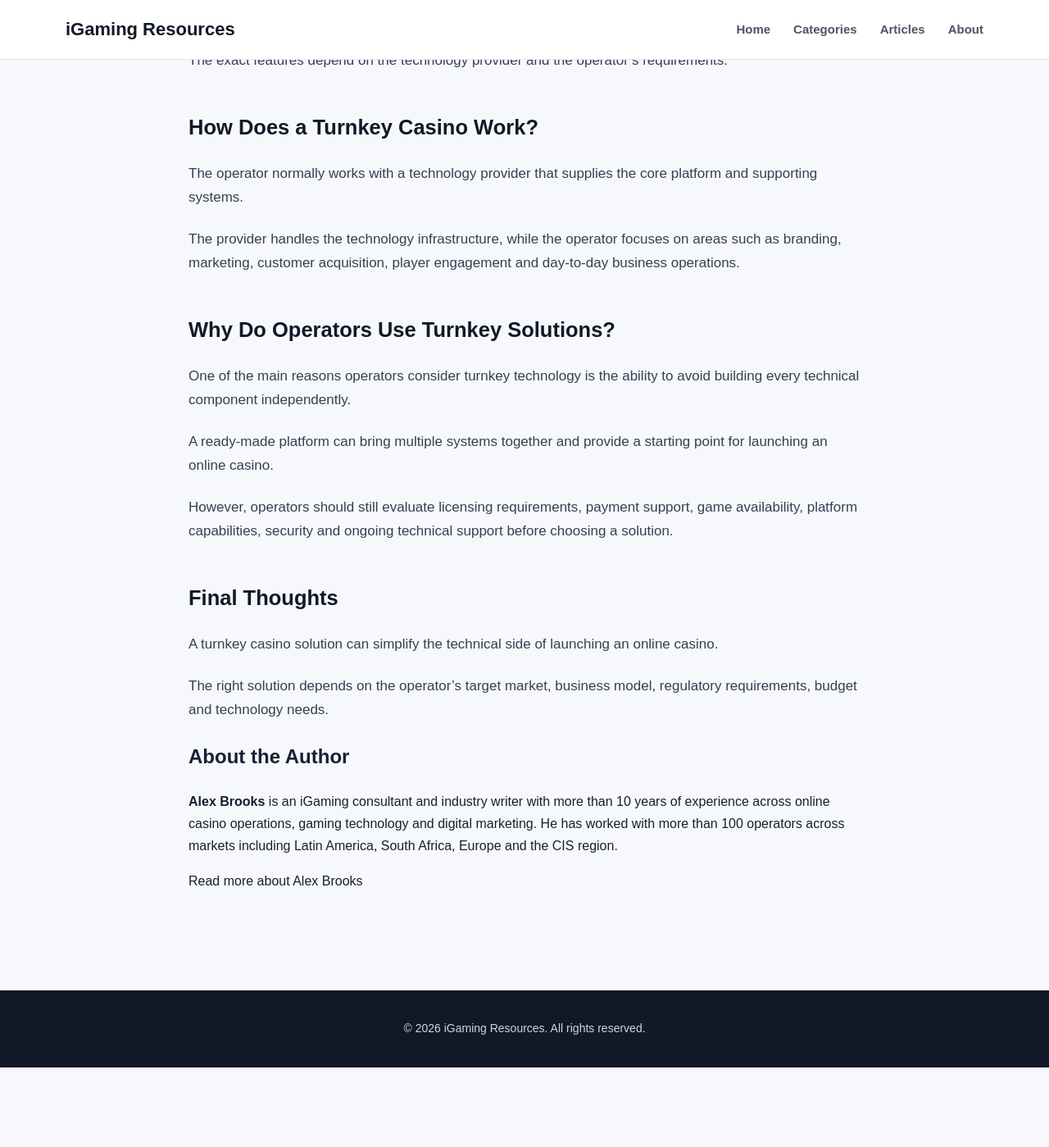
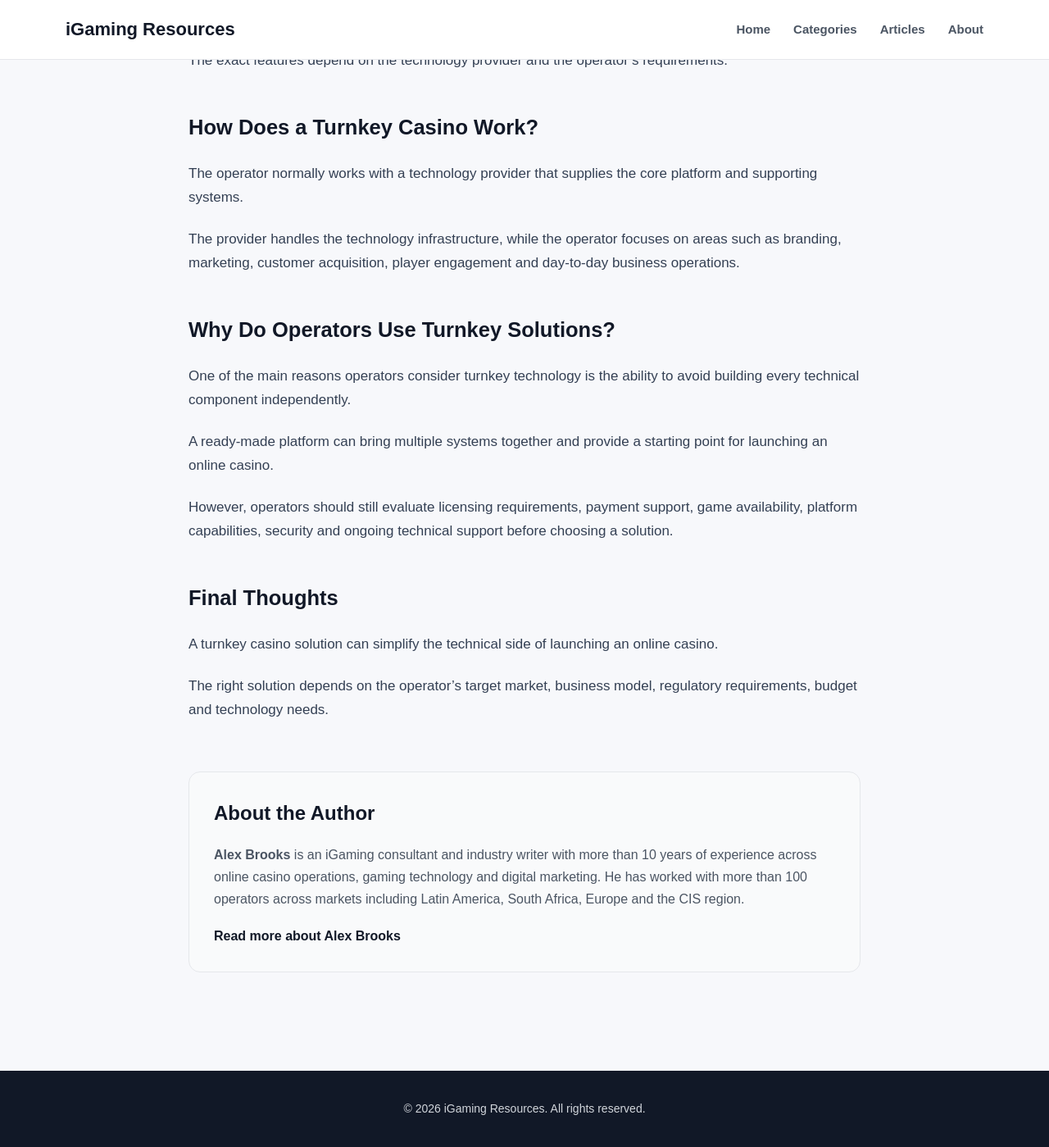
Before and after one commit to alexbrooks-crdm/iGaming-resources, a Jekyll site: the page built from _posts/2026-09-30-what-is-a-turnkey-casino-solution.md, in a window 1280 px wide and 1400 px high, scrolled down 1616 px. Shown: the whole window at 82% size. Built offline with Jekyll 4.4.1, drawn with Linux system fonts in a browser that asks for light colours; before the commit the page ends 2918 px from its top, so only the background shows below that.

Commit message:
Add author box styles to style.css

```diff
--- a/assets/css/style.css
+++ b/assets/css/style.css
@@ -440,3 +440,33 @@ main {
   color: #111827;
   font-weight: 500;
 }
+.author-box {
+  margin-top: 60px;
+  padding: 30px;
+  border: 1px solid #e5e7eb;
+  border-radius: 14px;
+  background: #f9fafb;
+}
+
+.author-box h2 {
+  margin-top: 0;
+  margin-bottom: 15px;
+  font-size: 24px;
+  color: #111827;
+}
+
+.author-box p {
+  margin-bottom: 18px;
+  line-height: 1.7;
+  color: #4b5563;
+}
+
+.author-box a {
+  color: #111827;
+  font-weight: 600;
+  text-decoration: none;
+}
+
+.author-box a:hover {
+  text-decoration: underline;
+}
```
